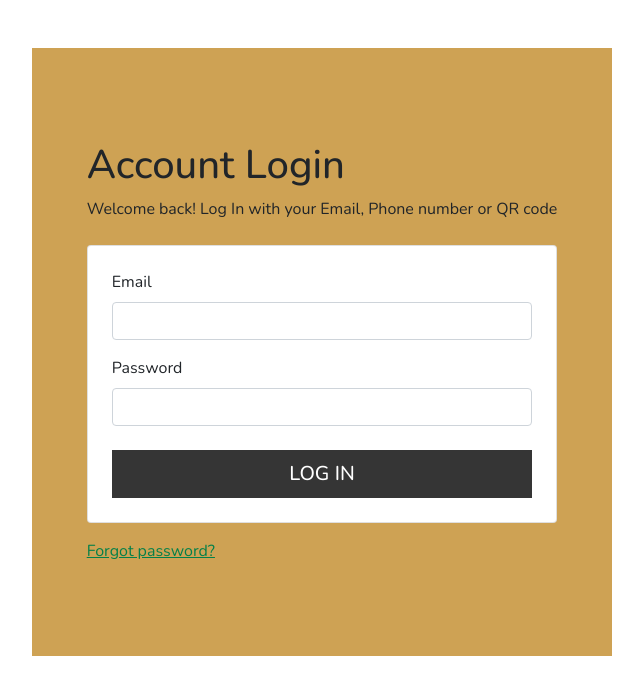
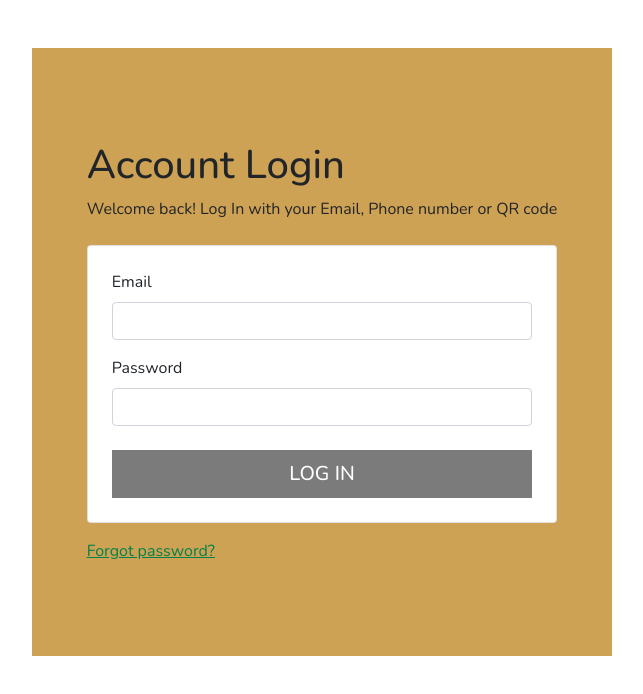
Before and after one commit to elroypeter/alliance-lowa-frontend, a React app: page /auth/login in a window 1280 px wide. Shown: the top 694 px of the page, without its empty margins (318-961 px from the left). Built offline with nearby package versions, Linux system fonts and the light colour scheme.

Commit message:
Connected login component to backend api

```diff
--- a/src/app/App.js
+++ b/src/app/App.js
@@ -1,5 +1,6 @@
 import React from "react";
 import Router from "./routes/router";
+import { AuthContext } from "./shared/AuthContext";
 
 export class App extends React.Component {
     constructor(props) {
@@ -9,19 +10,38 @@ export class App extends React.Component {
     state = {
         isLoggedIn: false,
         sessionToken: sessionStorage.getItem("token"),
+        loggedInUser: sessionStorage.getItem("user"),
     };
 
-    setLoginStatus(status) {
-        const stateChanges = { ...this.state, isLoggedIn: status };
+    setLoginStatus = () => {
+        const stateChanges = Object.assign({}, this.state);
+        stateChanges.isLoggedIn = sessionStorage.getItem("loginStatus");
+        stateChanges.loggedInUser = JSON.parse(sessionStorage.getItem("user"));
+        stateChanges.sessionToken = sessionStorage.getItem("token");
+
+        console.log(stateChanges);
+
         this.setState(stateChanges);
-    }
+    };
+
+    getToken = () => {
+        return this.state.sessionToken;
+    };
+
+    getUser = () => {
+        return this.state.loggedInUser;
+    };
 
     render() {
         return (
-            <Router
-                isLoggedIn={this.state.isLoggedIn}
-                setLoginStatus={this.setLogginStatus}
-            />
+            <AuthContext.Provider
+                value={{
+                    setLoginStatus: this.setLoginStatus,
+                    getToken: this.getToken,
+                }}
+            >
+                <Router />
+            </AuthContext.Provider>
         );
     }
 }
--- a/src/app/admin-pages/auth/Login.js
+++ b/src/app/admin-pages/auth/Login.js
@@ -1,24 +1,81 @@
 import React, { useState } from "react";
 import { Link } from "react-router-dom";
 import Field from "../../components/Form/Field";
+import BsSpinner from "../../components/Spinner/BsSpinner";
+import { ApiService } from "../../services/ApiService";
 
-export default function Login() {
+export default function Login(props) {
     const [loginForm, setState] = useState({
         fields: {
             email: "",
             password: "",
         },
-        errors: {},
+        fieldErrors: {},
+        backendError: "",
+        logging: false,
     });
 
     const onInputChange = ({ name, value, errors }) => {
         const fields = Object.assign({}, loginForm.fields);
-        const fieldErrors = Object.assign({}, loginForm.errors);
+        const fieldErrors = Object.assign({}, loginForm.fieldErrors);
 
         fields[name] = value;
         fieldErrors[name] = errors;
 
-        setState({ fields, fieldErrors });
+        setState((state) => ({ ...state, fields, fieldErrors }));
+    };
+
+    const validate = () => {
+        const credentails = loginForm.fields;
+        const fieldErrors = loginForm.fieldErrors;
+        const errorMessages = Object.keys(fieldErrors).filter(
+            (e) => fieldErrors[e]
+        );
+
+        if (!credentails.email) return true;
+        if (!credentails.password) return true;
+        if (errorMessages.length) return true;
+        return false;
+    };
+
+    const loginSubmit = async (evt) => {
+        evt.preventDefault();
+        if (validate()) return;
+        setState((state) => ({ ...state, logging: true }));
+
+        try {
+            const api = new ApiService();
+            const response = await api.apiConnect(
+                "/login",
+                "post",
+                loginForm.fields
+            );
+
+            if (response) {
+                const { token, ...user } = response.data;
+                sessionStorage.setItem("token", token);
+                sessionStorage.setItem("user", JSON.stringify(user));
+                sessionStorage.setItem("loginStatus", true);
+
+                props.context.setLoginStatus();
+
+                setState((state) => ({
+                    ...state,
+                    fields: {
+                        email: "",
+                        password: "",
+                    },
+                    logging: false,
+                    fieldErrors: {},
+                }));
+            }
+        } catch (error) {
+            setState((state) => ({
+                ...state,
+                backendError: error,
+                logging: false,
+            }));
+        }
     };
 
     return (
@@ -44,7 +101,8 @@ export default function Login() {
                                                             type="text"
                                                             label="Email"
                                                             value={
-                                                                loginForm.email
+                                                                loginForm.fields
+                                                                    .email
                                                             }
                                                             onInputChange={
                                                                 onInputChange
@@ -62,7 +120,8 @@ export default function Login() {
                                                             type="password"
                                                             label="Password"
                                                             value={
-                                                                loginForm.password
+                                                                loginForm.fields
+                                                                    .password
                                                             }
                                                             onInputChange={
                                                                 onInputChange
@@ -74,8 +133,16 @@ export default function Login() {
                                                             }
                                                         />
                                                     </div>
-                                                    <button className="btn btn-dark text-uppercase py-2 fs-5 w-100 mt-2">
-                                                        log in
+                                                    <button
+                                                        className="btn btn-dark text-uppercase py-2 fs-5 w-100 mt-2"
+                                                        disabled={validate()}
+                                                        onClick={loginSubmit}
+                                                    >
+                                                        {loginForm.logging ? (
+                                                            <BsSpinner />
+                                                        ) : (
+                                                            "log in"
+                                                        )}
                                                     </button>
                                                 </form>
                                             </div>
--- a/src/app/routes/router.js
+++ b/src/app/routes/router.js
@@ -10,6 +10,7 @@ import { Layout as AdminLayout } from "../layouts/admin/Layout";
 import Dashboard from "../admin-pages/Dashboard/Dashboard";
 import ProjectList from "../admin-pages/Project/ProjectList";
 import Login from "../admin-pages/auth/Login";
+import { AuthContext } from "../shared/AuthContext";
 
 export default function Router(props) {
     return (
@@ -39,7 +40,16 @@ export default function Router(props) {
                 <Route
                     path="login"
                     index
-                    element={<Login setLoginStatus={props.setLoginStatus} />}
+                    element={
+                        <AuthContext.Consumer>
+                            {(context) => (
+                                <Login
+                                    context={context}
+                                    setLoginStatus={props.setLoginStatus}
+                                />
+                            )}
+                        </AuthContext.Consumer>
+                    }
                 />
             </Route>
 
--- a/src/app/services/ApiService.js
+++ b/src/app/services/ApiService.js
@@ -1,8 +1,12 @@
 import * as axios from "axios";
 
 export class ApiService {
-    constructor(baseUrl) {
-        this.baseUrl = baseUrl || "http://alliancelowa.org/api";
+    constructor(baseUrl, token) {
+        this.token = token;
+        this.baseUrl =
+            baseUrl ||
+            "http://localhost:5000" ||
+            "https://www.alliancelowa.org/api";
     }
 
     async apiConnect(url, method, data) {
```
